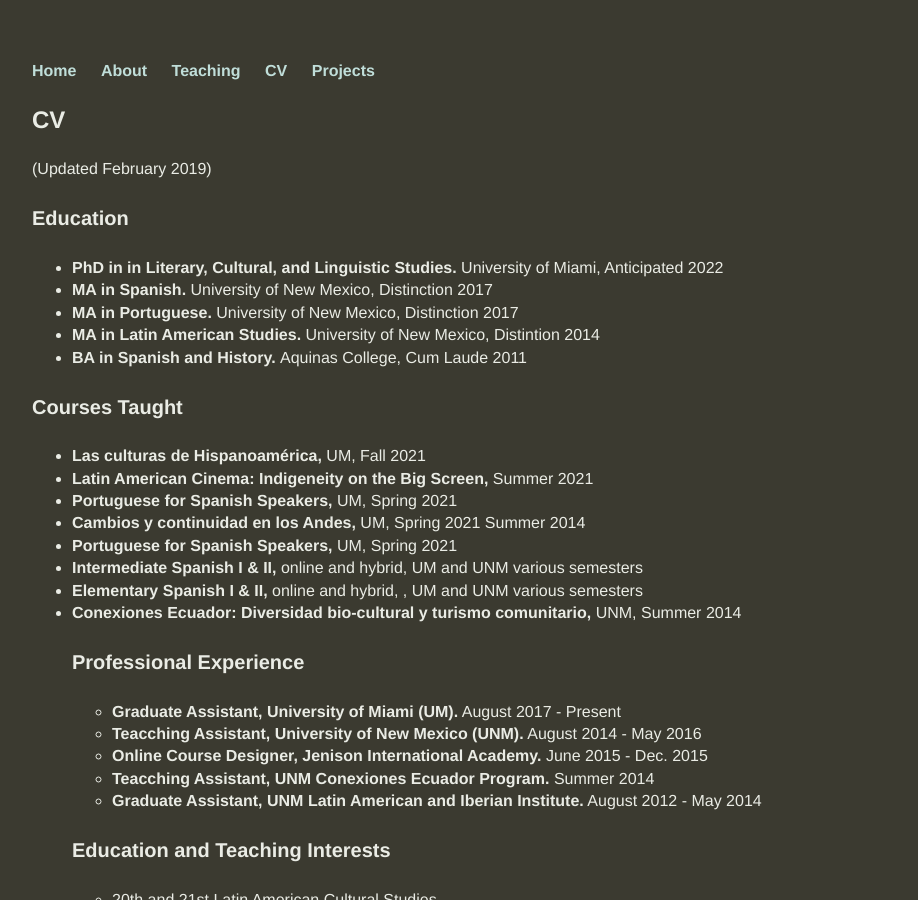
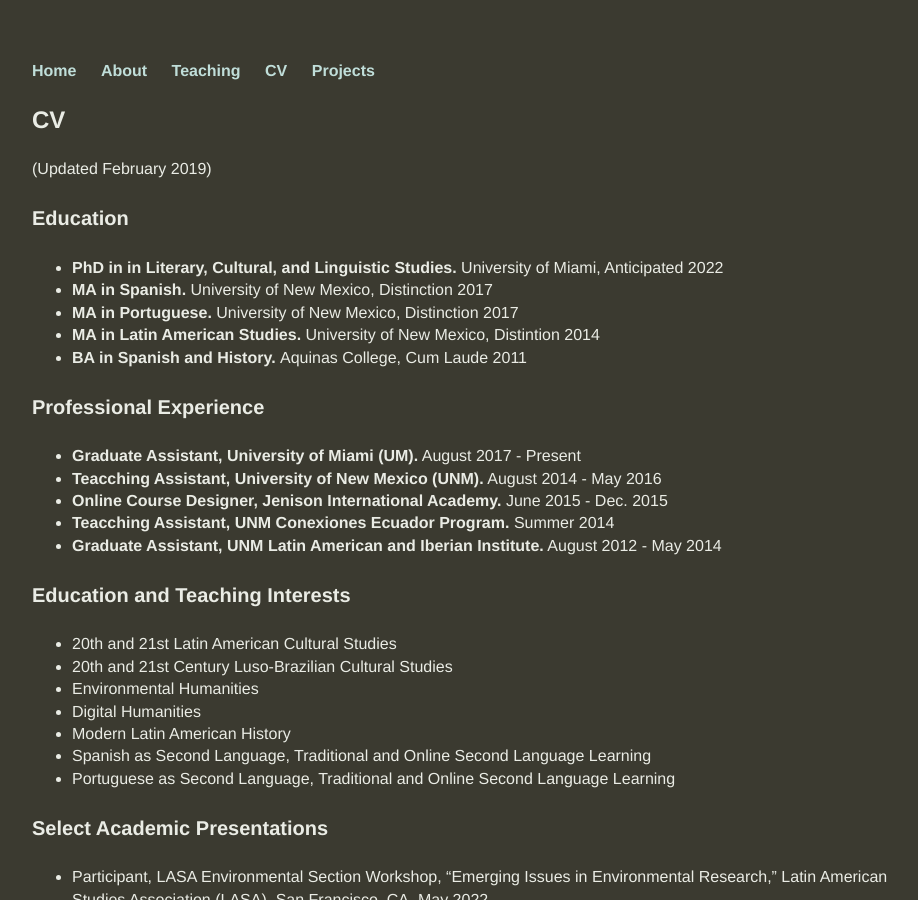
Before and after one commit to samgjohnson/samgjohnson.github.io, a Jekyll site: the page built from cv/index.html, in a window 1280 px wide and 900 px high. Shown: the whole window, without its empty margins (160-1078 px from the left). Built offline with Jekyll 4.4.1, drawn with Linux system fonts in a browser that asks for light colours.

Commit message:
Update index.html

```diff
--- a/cv/index.html
+++ b/cv/index.html
@@ -12,16 +12,6 @@
   <li><b>MA in Latin American Studies. </b>University of New Mexico, Distintion 2014</li>
   <li><b>BA in Spanish and History. </b>Aquinas College, Cum Laude 2011</li>
   </ul>
-<h4>Courses Taught</h4>
-<ul>
-<li><b>Las culturas de Hispanoamérica,</b> UM, Fall 2021</li>
-<li><b>Latin American Cinema: Indigeneity on the Big Screen,</b> Summer 2021</li>
-<li><b>Portuguese for Spanish Speakers,</b> UM, Spring 2021</li>
-<li><b>Cambios y continuidad en los Andes,</b> UM, Spring 2021 Summer 2014</li>
-<li><b>Portuguese for Spanish Speakers,</b> UM, Spring 2021</li>
-<li><b>Intermediate Spanish I & II,</b> online and hybrid, UM and UNM various semesters</li>
-<li><b>Elementary Spanish I & II,</b> online and hybrid, , UM and UNM various semesters</li>
-<li><b>Conexiones Ecuador: Diversidad bio-cultural y turismo comunitario,</b> UNM, Summer 2014 </li>
 <h4>Professional Experience</h4>
 <ul>
 <li><b>Graduate Assistant, University of Miami (UM).</b> August 2017 - Present</li>
```
